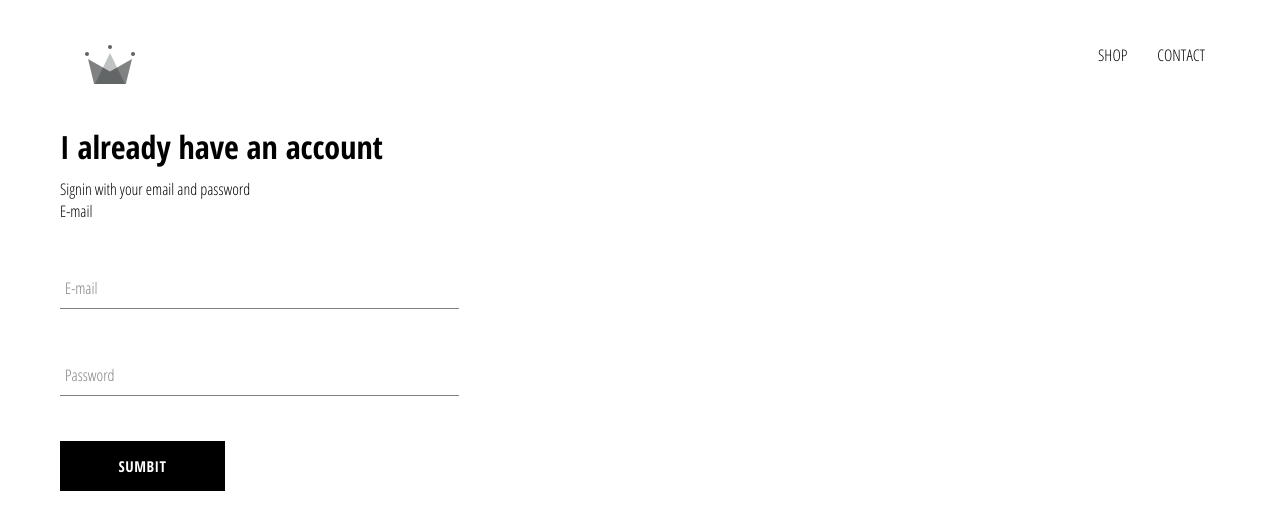
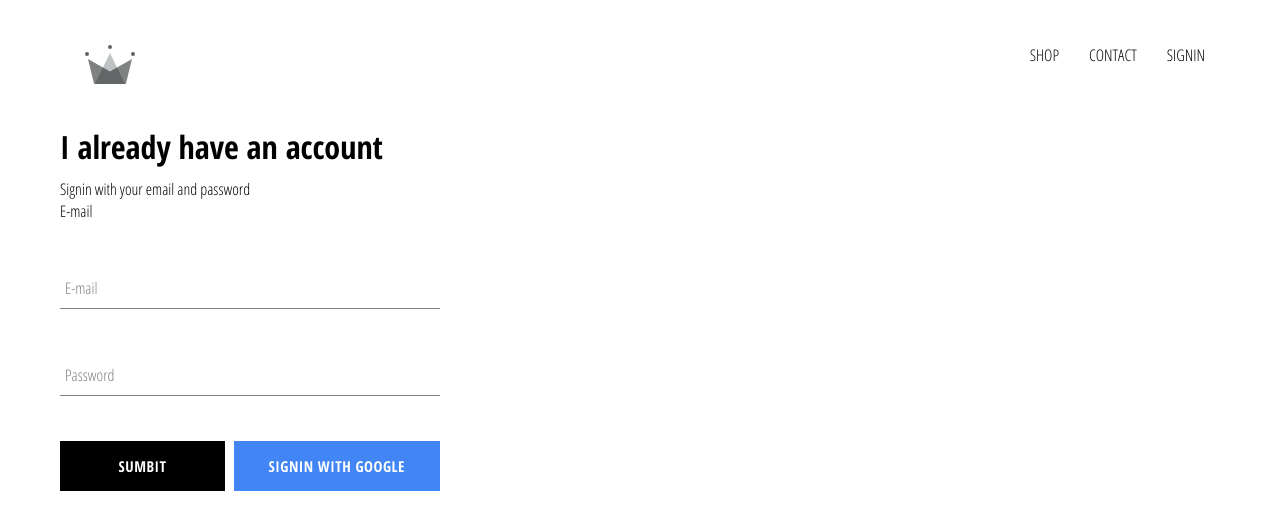
Before and after one commit to Issac1142-git/E-Commerce-Website, a React (Create React App) app: page /signin in a window 1280 px wide. Shown: the top 530 px of the page. Built offline with nearby package versions, Linux system fonts and the light colour scheme; no server answers.

Commit message:
Styling Button Component Dynamically and Header Component Altered based on the current user

```diff
--- a/package.json
+++ b/package.json
@@ -6,6 +6,7 @@
     "@testing-library/jest-dom": "^5.12.0",
     "@testing-library/react": "^11.2.6",
     "@testing-library/user-event": "^12.8.3",
+    "firebase": "^8.5.0",
     "node-sass": "^5.0.0",
     "react": "^17.0.2",
     "react-dom": "^17.0.2",
--- a/src/App.css
+++ b/src/App.css
@@ -7,3 +7,7 @@
   text-decoration: none;
   color: black;
 }
+
+* {
+  box-sizing: border-box;
+}
--- a/src/App.js
+++ b/src/App.js
@@ -1,15 +1,33 @@
+import React from "react";
 import { Route, Switch } from "react-router-dom";
 import Homepage from "./pages/homepage/homepage.component";
 import ShopPage from "./pages/shop/shop.component";
 import Header from "./components/header/header.component";
 import SignInAndSignOut from "./pages/sign-in-and-sign-out/sign-in-and-sign-out.component";
-
+import { auth } from "./firebase/firebase.utils";
 import "./App.css";
 
-function App() {
+class App extends React.Component {
+  state = {
+    currentUser: null,
+  };
+
+  unSubscribeFromAuth = null;
+  componentDidMount() {
+    this.unSubscribeFromAuth = auth.onAuthStateChanged((user) => {
+      this.setState({ currentUser: user });
+      console.log(user);
+    });
+  }
+
+  componentWillUnmount() {
+    this.unSubscribeFromAuth();
+  }
+
+  render() {
     return (
       <div className="App">
-      <Header />
+        <Header currentUser={this.state.currentUser} />
         <Switch>
           <Route exact path="/" component={Homepage} />
           <Route path="/shop" component={ShopPage} />
@@ -18,5 +36,6 @@
       </div>
     );
   }
+}
 
 export default App;
--- a/src/components/custom-button/custom-button.component.jsx
+++ b/src/components/custom-button/custom-button.component.jsx
@@ -2,9 +2,12 @@
 
 import "./custom-button.styles.scss";
 
-const customButton = ({ children, ...otherProps }) => {
+const customButton = ({ children, isGoogleSignin, ...otherProps }) => {
   return (
-    <button className="custom-button" {...otherProps}>
+    <button
+      className={`${isGoogleSignin ? "google-sign-in" : ""} custom-button`}
+      {...otherProps}
+    >
       {children}
     </button>
   );
--- a/src/components/custom-button/custom-button.styles.scss
+++ b/src/components/custom-button/custom-button.styles.scss
@@ -19,4 +19,15 @@
       color: black;
       border: 1px solid black;
     }
+
+    &.google-sign-in{
+      color: white;
+      background-color: #4285f4;
+
+      &:hover{
+        border: none;
+        background-color: #357ae8;
+      }
+    }
+
   }
--- a/src/components/header/header.component.jsx
+++ b/src/components/header/header.component.jsx
@@ -1,9 +1,10 @@
 import React from "react";
 import { Link } from "react-router-dom";
 import { ReactComponent as Logo } from "../../assets/images/crown/crown.svg";
+import { auth } from "../../firebase/firebase.utils";
 import "./header.styles.scss";
 
-const header = () => (
+const header = ({ currentUser }) => (
   <div className="header">
     <Link to="/" className="logo-container">
       <Logo />
@@ -15,6 +16,15 @@
       <Link to="/contact" className="option">
         CONTACT
       </Link>
+      {currentUser ? (
+        <div className="option" onClick={() => auth.signOut()}>
+          SIGNOUT
+        </div>
+      ) : (
+        <Link className="option" to="/signin">
+          SIGNIN
+        </Link>
+      )}
     </div>
   </div>
 );
--- a/src/components/header/header.styles.scss
+++ b/src/components/header/header.styles.scss
@@ -20,6 +20,7 @@
 
       .option {
         padding: 10px 15px;
+        cursor: pointer;
       }
     }
   }
--- a/src/components/sign-in/sign-in.component.jsx
+++ b/src/components/sign-in/sign-in.component.jsx
@@ -1,7 +1,7 @@
 import React, { Component } from "react";
 import FormInput from "../form-input/form-input.component";
 import CustomButton from "../custom-button/custom-button.component";
-
+import { signInWithGoogle } from "../../firebase/firebase.utils";
 import "./sign-in.styles.scss";
 
 class Signin extends Component {
@@ -43,7 +43,12 @@
             value={this.state.password}
             label="Password"
           ></FormInput>
-          <CustomButton type="submit">SUMBIT</CustomButton>
+          <div className="buttons">
+            <CustomButton type="submit">SUMBIT</CustomButton>
+            <CustomButton onClick={signInWithGoogle} isGoogleSignin>
+              Signin with Google
+            </CustomButton>
+          </div>
         </form>
       </div>
     );
--- a/src/components/sign-in/sign-in.styles.scss
+++ b/src/components/sign-in/sign-in.styles.scss
@@ -1,9 +1,14 @@
 .sign-in{
-    width: 30vw;
+    width: 380px;
     display: flex;
     flex-direction: column;
 
     .title{
         margin: 10px 0;
     }
+
+    .buttons{
+        display: flex;
+        justify-content: space-between;
+    }
 }
--- /dev/null
+++ b/src/firebase/firebase.utils.js
@@ -0,0 +1,25 @@
+import firebase from "firebase/app";
+
+import "firebase/auth";
+import "firebase/firestore";
+
+const firebaseConfig = {
+  apiKey: "AIzaSyBngvVCh_3Vhl0L1X2HcE7uyoGKYVXpBgY",
+  authDomain: "crown-cloth-ecommerce.firebaseapp.com",
+  projectId: "crown-cloth-ecommerce",
+  storageBucket: "crown-cloth-ecommerce.appspot.com",
+  messagingSenderId: "350530268045",
+  appId: "1:350530268045:web:8fbf850aaff300a5bcabc4",
+};
+
+firebase.initializeApp(firebaseConfig);
+
+export const auth = firebase.auth();
+export const firestore = firebase.firestore();
+
+const provider = new firebase.auth.GoogleAuthProvider();
+provider.setCustomParameters({
+  prompt: "select_account",
+});
+
+export const signInWithGoogle = () => auth.signInWithPopup(provider);
```
Also changed, not shown: 1 other file (tests, documents, lock files or other folders). Lines whose indentation alone changed are shown as unchanged.
